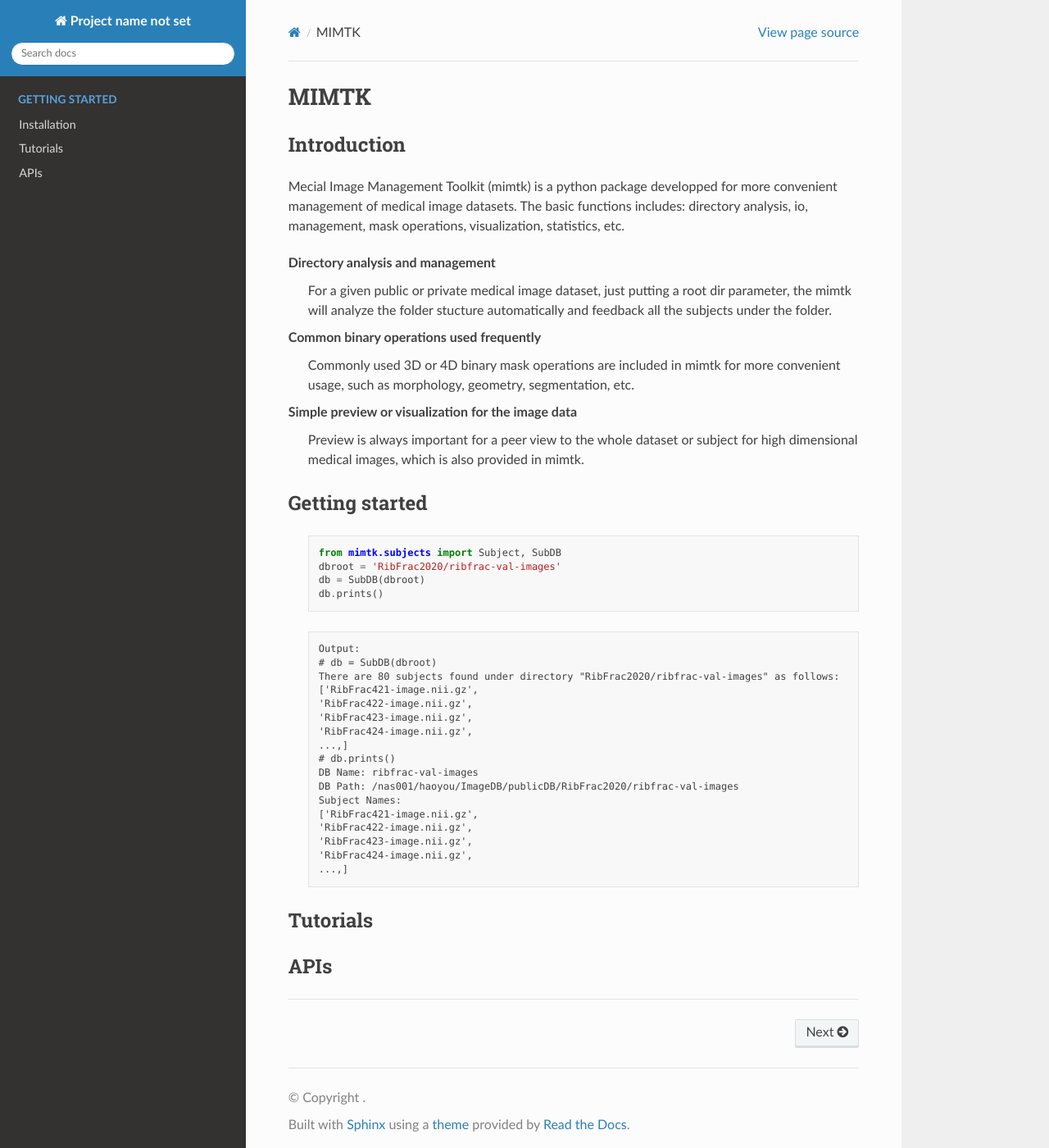
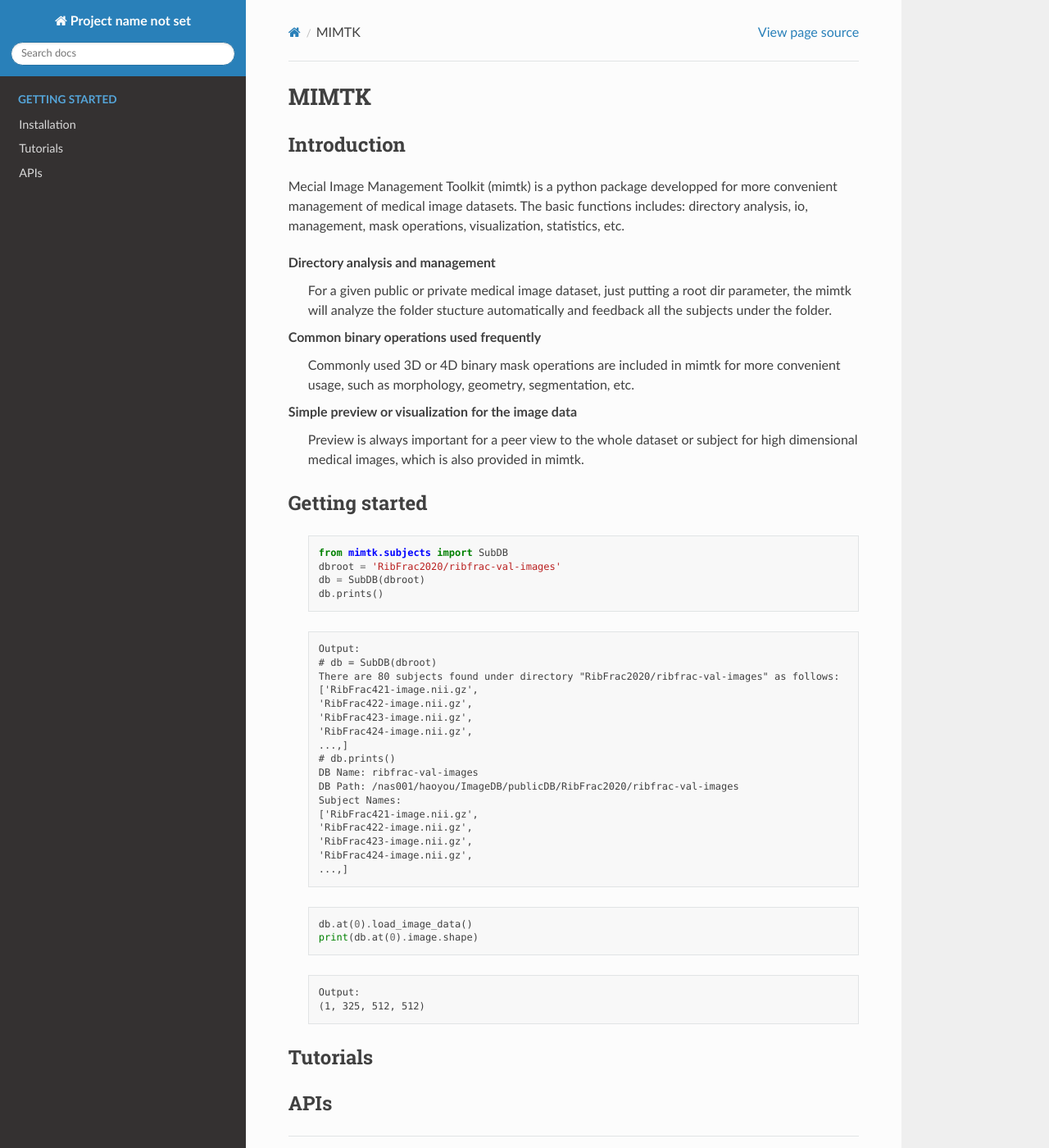
Before and after one commit to omgict/mimtk_docs, a Sphinx documentation site: the page built from docs/index.rst, in a window 1280 px wide and 1400 px high. Shown: the whole window at 82% size. Built offline with Sphinx 7.4.7 and the Read the Docs theme 2.0.0, drawn with Linux system fonts in a browser that asks for light colours; pages that are not in the unit, such as notebooks, are missing from menus.

Commit message:
test code output2

```diff
--- a/docs/index.rst
+++ b/docs/index.rst
@@ -39,7 +39,7 @@ Getting started
 
     .. sourcecode:: python
 
-        from mimtk.subjects import Subject, SubDB
+        from mimtk.subjects import SubDB
         dbroot = 'RibFrac2020/ribfrac-val-images'
         db = SubDB(dbroot)
         db.prints()
@@ -64,6 +64,17 @@ Getting started
         'RibFrac424-image.nii.gz',
         ...,]
 
+    .. sourcecode:: python
+
+        db.at(0).load_image_data()
+        print(db.at(0).image.shape)
+
+
+    .. sourcecode:: text
+
+        Output:
+        (1, 325, 512, 512)
+
 Tutorials
 --------------------------------
 
```
